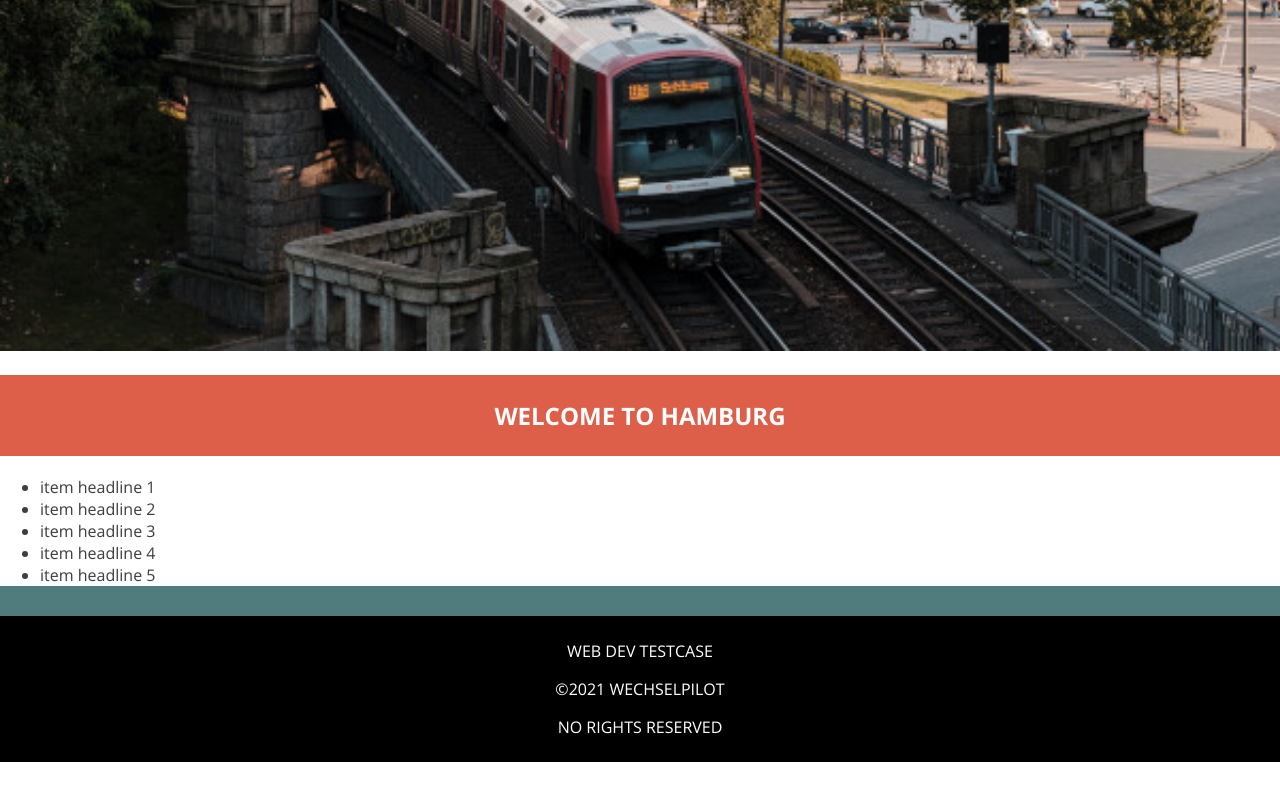
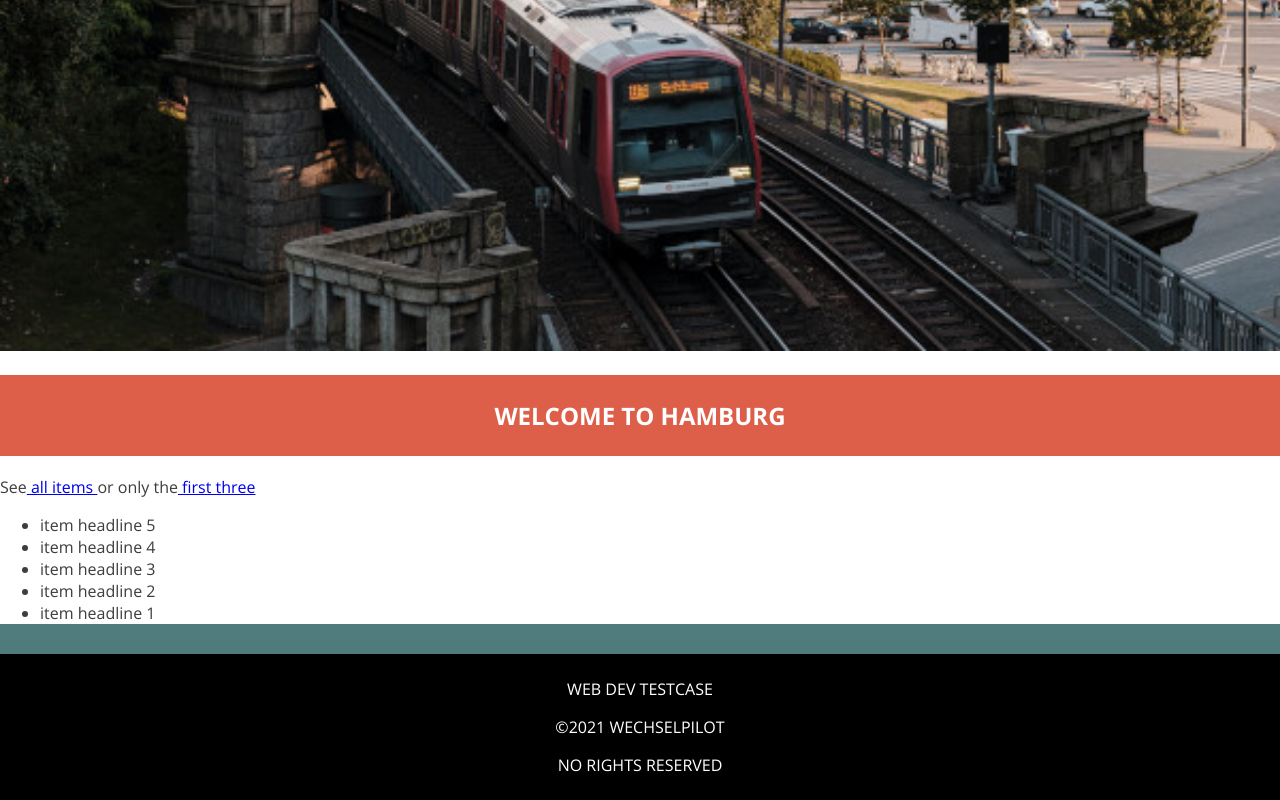
Before and after one commit to tine-krueger/testcase_wp, a React (Create React App) app: page / in a window 1280 px wide. Shown: the part 1418-2218 px from the top of the page. Before the commit the page ends 2180 px from the top, so only its background shows below. Built offline with nearby package versions, Linux system fonts and the light colour scheme.

Commit message:
dynamic get-path

```diff
--- a/package.json
+++ b/package.json
@@ -9,6 +9,7 @@
     "prop-types": "^15.7.2",
     "react": "^17.0.1",
     "react-dom": "^17.0.1",
+    "react-router-dom": "^5.2.0",
     "react-scripts": "4.0.1",
     "styled-components": "^5.2.1",
     "web-vitals": "^0.2.4"
--- a/src/App.js
+++ b/src/App.js
@@ -1,13 +1,16 @@
+import { BrowserRouter as Router } from 'react-router-dom'
 import styled from 'styled-components/macro'
 import LandingPage from './pages/LandingPage'
 import Footer from './components/Footer'
 
 export default function App() {
   return (
-    <AppStyled>
-      <LandingPage />
-      <Footer />
-    </AppStyled>
+    <Router>
+      <AppStyled>
+        <LandingPage />
+        <Footer />
+      </AppStyled>
+    </Router>
   );
 }
 
--- a/src/components/Content.js
+++ b/src/components/Content.js
@@ -1,20 +1,32 @@
 import styled from 'styled-components'
+import { Link, useLocation } from 'react-router-dom'
 import Main from './Main'
 import Divider from './Divider'
 import DynamicItems from './DynamicItems'
-import useItems from '../hooks/useItems'
+
 
 
 export default function Content() {
-    const { items, isLoading } = useItems()
+
+    let query = useQuery()
 
     return(
         <ContentStyled>
             <Main />
             <Divider>Welcome to Hamburg</Divider>
-            {isLoading ? <h4>Loading...</h4> : <DynamicItems items={items}/>}
+            <p>
+                See
+                <Link to="/items?number=all" > all items </Link>
+                or only the
+                <Link to="/items?number=3" > first three </Link>
+            </p>
+            <DynamicItems  number={query.get('number') !== null ? query.get('number') : 'all'}/>
         </ContentStyled>
     )
+
+    function useQuery() {
+        return new URLSearchParams(useLocation().search)
+    }
 }
 
 const ContentStyled = styled.div`
--- a/src/components/DynamicItems.js
+++ b/src/components/DynamicItems.js
@@ -1,16 +1,19 @@
 import PropTypes from 'prop-types'
+import useItems from '../hooks/useItems'
 
 DynamicItems.propTypes = {
-    items: PropTypes.array
+    number: PropTypes.object
 }
 
-export default function DynamicItems(items) {
+export default function DynamicItems(number) {
+
+    const { queriedItems, isLoading } = useItems(number)
 
     return(
 
         <>
             <ul>
-                {items.items.map((item, index) => <li key={index}>{item[1]}</li>)}
+                {isLoading ? 'Loading...' : queriedItems.map((item, index) => <li key={index}>{item[1]}</li>)}
             </ul>
         </>
 
--- a/src/hooks/useItems.js
+++ b/src/hooks/useItems.js
@@ -1,18 +1,25 @@
 import { useState, useEffect } from 'react'
 import { getItems } from '../services/handleItems'
 
-export default function useItems() {
-    const [ items, setItems ] = useState()
+export default function useItems(number) {
+    const [ queriedItems, setQueriedItems ] = useState([])
     const [ isLoading, setIsLoading ] = useState(true)
 
     useEffect(() => {
+
         getItems()
         .then(data => {
-            setItems(data)
+            if(number.number === 'all') {
+                setQueriedItems(data.reverse())
+            }
+            else if( number.number !== 'all') {
+                setQueriedItems(data.slice(0, number.number))
+            }
             setTimeout(() => setIsLoading(false), 1000)
         })
-    }, [])
 
-    return { items, isLoading }
+    }, [number])
+
+    return { queriedItems, isLoading }
 
 }
```
Also changed, not shown: 2 other files (tests, documents, lock files or other folders).
